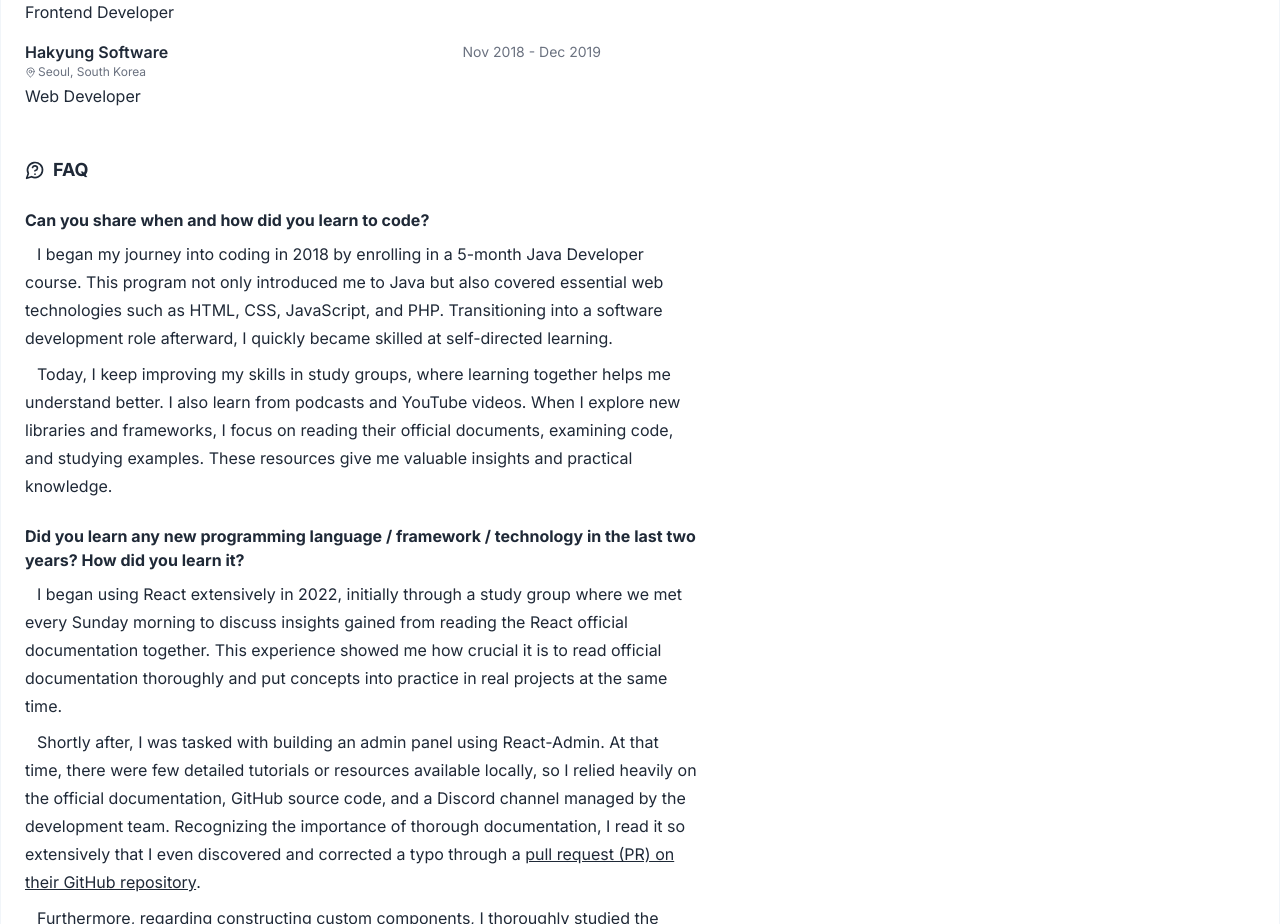
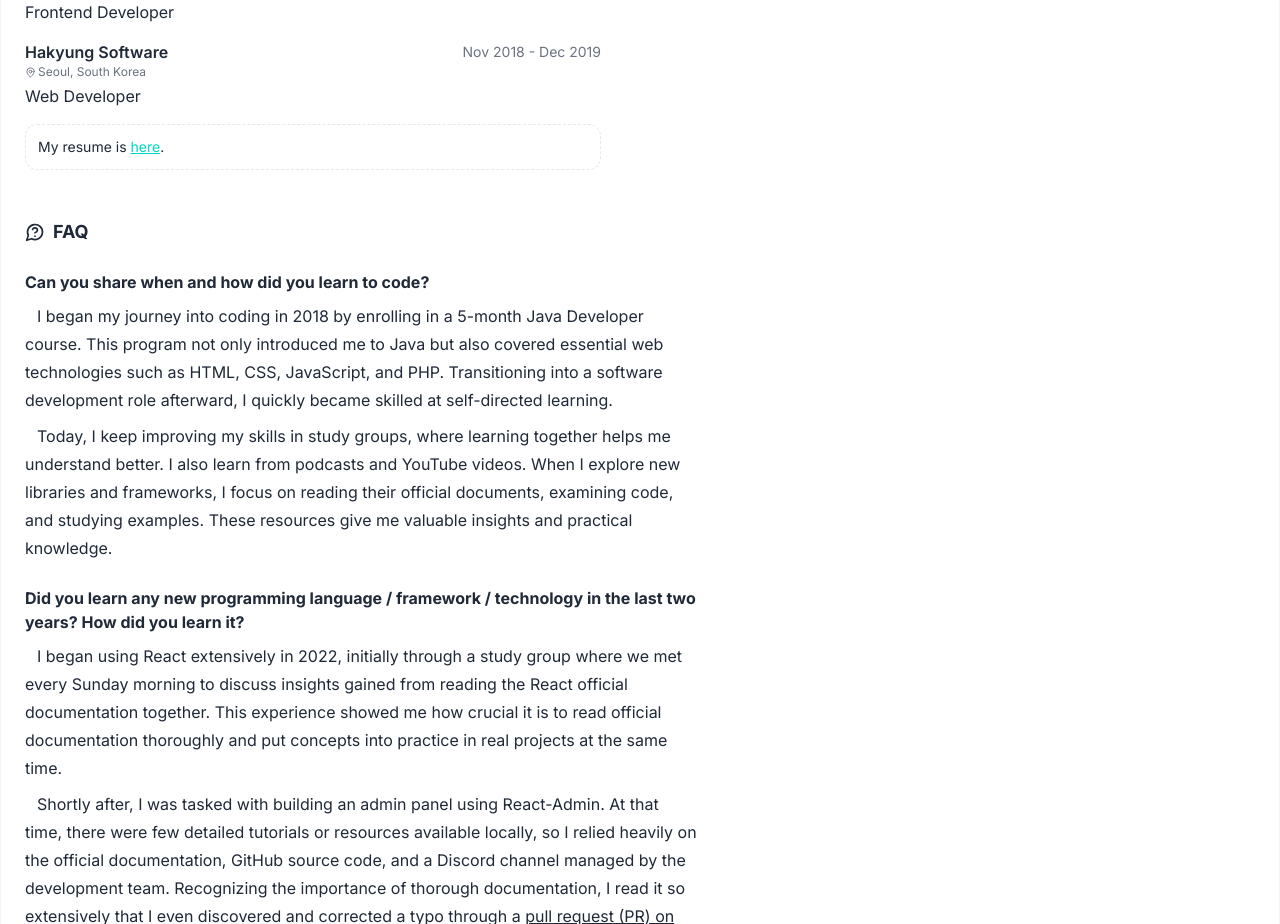
Before and after one commit to youjin-10/my-webpage, a Next.js app: page / in a window 1280 px wide. Shown: the part 940-1864 px from the top of the page. Built offline with nearby package versions, Linux system fonts and the light colour scheme.

Commit message:
update: move resume link into component

```diff
--- a/app/components/work-experience.tsx
+++ b/app/components/work-experience.tsx
@@ -43,6 +43,17 @@ export default function WorkExperience() {
           <div className="text-base-content mt-1">Web Developer</div>
         </li>
       </ul>
+
+      <div className="mb-12 text-sm text-base-content border border-dashed p-3 rounded-xl">
+        My resume is{" "}
+        <a
+          href="https://drive.google.com/file/d/1F6y-yDnz7a6E5XS1UjGwdirjhuWqm9vK/view?usp=sharing"
+          target="_blank"
+          className="link link-accent">
+          here
+        </a>
+        .
+      </div>
     </section>
   );
 }
```
